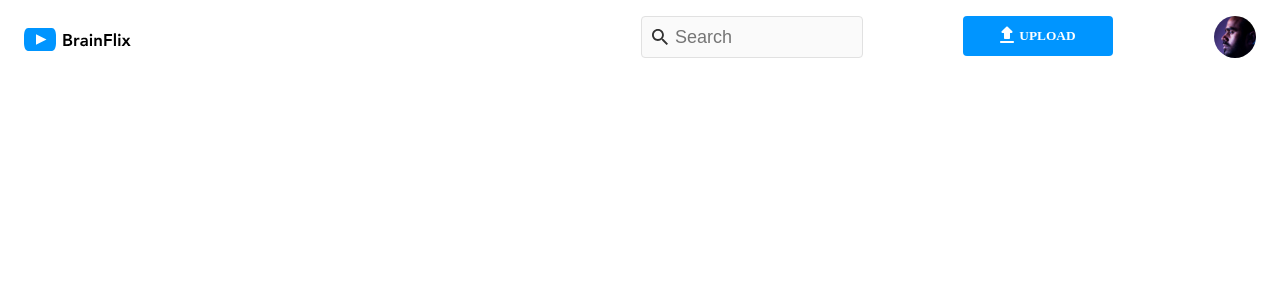
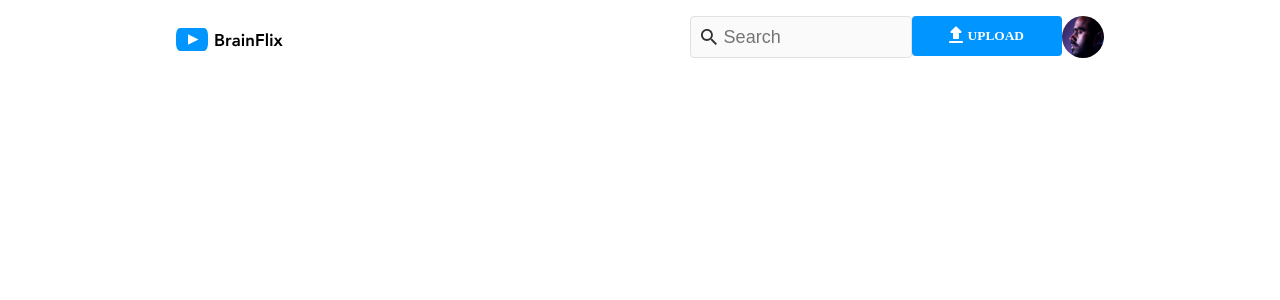
Before and after one commit to mayteles/maylon-teles-brainflix, a React (Create React App) app: page / in a window 1280 px wide. Shown: the top 300 px of the page. Built offline with nearby package versions, Linux system fonts and the light colour scheme.

Commit message:
Desktop Screen Size implemented

```diff
--- a/src/styles/NavBar.scss
+++ b/src/styles/NavBar.scss
@@ -11,6 +11,10 @@
         flex-wrap: nowrap;
         padding: 0 24px 24px;
     }
+    @include desktop {
+        padding: 0 48px;
+        margin: 0 10%;
+    }
     &__logo-div {
         align-items: center;
         width: 100%;
@@ -21,6 +25,9 @@
             padding: 24px 24px 24px 0;
             width: 40%;
             justify-content: flex-start;
+        }
+        @include desktop {
+            width: 55%;
         }
     }
     &__logo{
```
